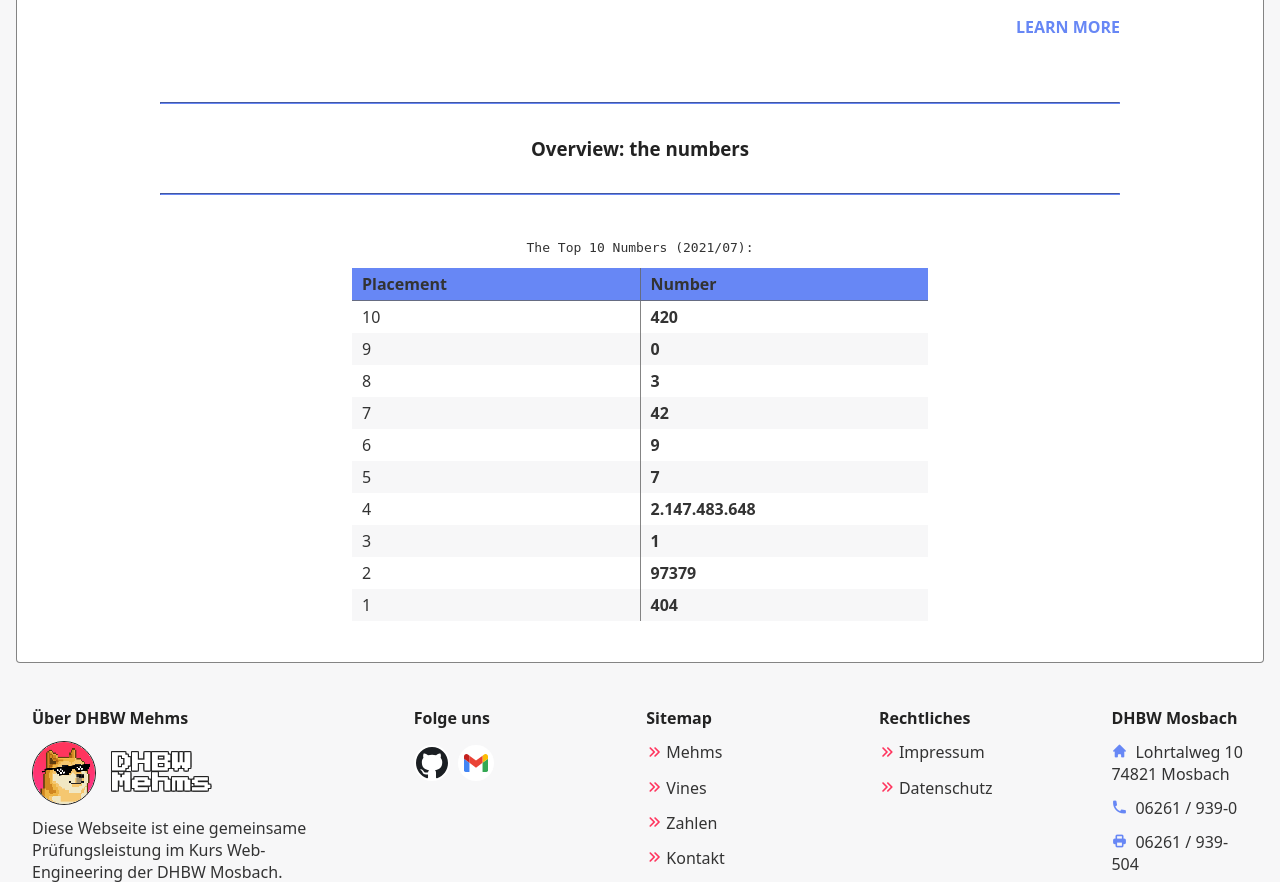
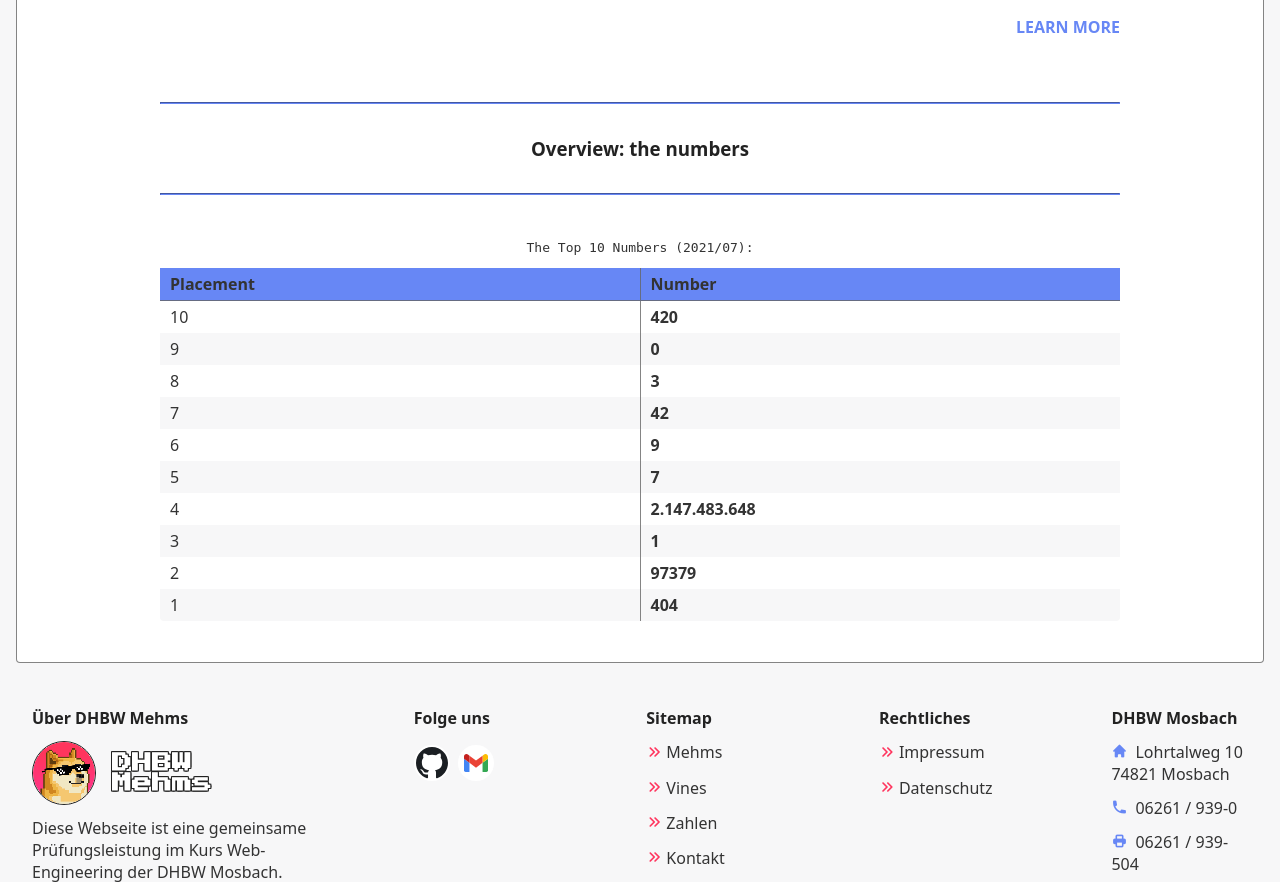
Before and after one commit to xSuffix/dhbw-mehms-2, a PHP site: page /zahlen in a window 1280 px wide. Shown: the part 3640-4522 px from the top of the page. Run offline with PHP 8.4, Linux system fonts and the light colour scheme.

Commit message:
Fix login button color

```diff
--- a/styles/global.css
+++ b/styles/global.css
@@ -286,6 +286,7 @@ header .user {
   height: 36px;
   padding: 2px !important;
   border-radius: 50%;
+  color: var(--color-p) !important;
   background: var(--color-bg2-a);
 }
 
--- a/styles/table.css
+++ b/styles/table.css
@@ -1,10 +1,9 @@
 main table {
-  width: 60%;
-  margin-left: auto;
-  margin-right: auto;
+  width: 100%;
   border-collapse: collapse;
-  border-spacing: 100px 20px;
   border-radius: 4px;
+  margin: 0 auto;
+  overflow: hidden;
 }
 
 main thead {
```
